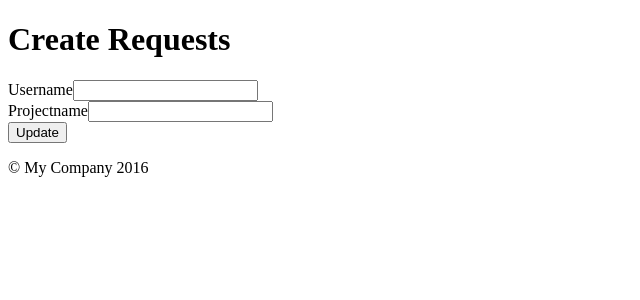
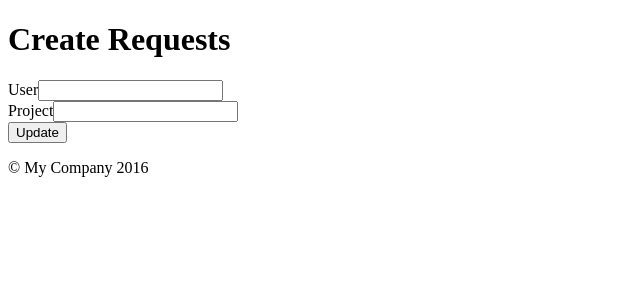
Before and after one commit to tneksenoj/yiiComboGithub, a Yii app: template yiiCombo/backend/views/requests/create.php in a window 1280 px wide. Shown: the top 300 px of the page, without its empty margins (0-640 px from the left). Run offline with PHP 8.4 and a stand-in for Yii, Linux system fonts and the light colour scheme; the template is opened without the code that fills it, so the values that code supplies are empty; form fields are guessed from the names that the template uses; some libraries are stand-ins or nearby versions.

Commit message:
Added drop-down menus for admins to add user request to a specified project.

```diff
--- a/yiiCombo/backend/views/requests/_form.php
+++ b/yiiCombo/backend/views/requests/_form.php
@@ -2,6 +2,9 @@
 
 use yii\helpers\Html;
 use yii\widgets\ActiveForm;
+use yii\helpers\ArrayHelper;
+use backend\models\User;
+use backend\models\Projects;
 
 /* @var $this yii\web\View */
 /* @var $model frontend\models\Requests */
@@ -12,9 +15,13 @@ use yii\widgets\ActiveForm;
 
     <?php $form = ActiveForm::begin(); ?>
 
-    <?= $form->field($model, 'username')->textInput(['maxlength' => true]) ?>
 
-    <?= $form->field($model, 'projectname')->textInput(['maxlength' => true]) ?>
+    <?= $form->field($model, 'username')->dropDownlist(ArrayHelper::map(User::find()->all(), 'username', 'username'),
+        ['prompt' => 'Select User'])->label('User')?>
+
+
+    <?= $form->field($model, 'projectname')->dropDownlist(ArrayHelper::map(Projects::find()->all(), 'Name', 'Name'),
+        ['prompt' => 'Select Project'])->label('Project')?>
 
     <div class="form-group">
         <?= Html::submitButton($model->isNewRecord ? 'Create' : 'Update', ['class' => $model->isNewRecord ? 'btn btn-success' : 'btn btn-primary']) ?>
```
